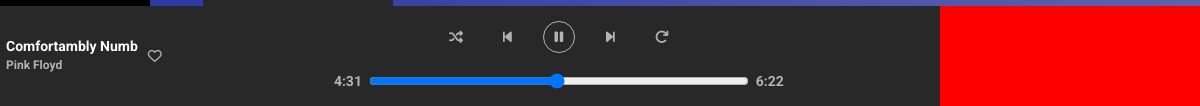
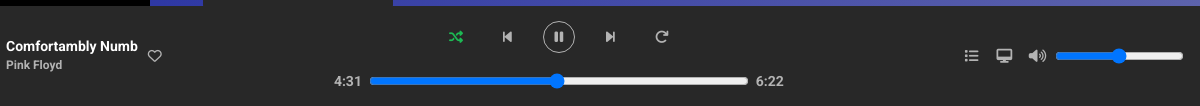
Before and after one commit to LeoNick85/html-css-spotifyweb, a plain HTML site: page index.html in a window 1280 px wide. Shown: the part 694-800 px from the top of the page, 80-1280 px from the left. Drawn offline with Linux system fonts and the light colour scheme.

Commit message:
Completed right footer

```diff
--- a/index.html
+++ b/index.html
@@ -78,7 +78,7 @@
                             Music for Exercise
                         </li>
                         <li>
-                            The Dark Side of the Moon
+                            The Wall
                         </li>
                         <li>
                             OK Computer
@@ -99,7 +99,7 @@
                             Japanese LoFi
                         </li>
                         <li>
-                            Discover Weekly
+                            Legendary Guitar Solos
                         </li>
                     </ul>
                 </div>
@@ -339,10 +339,12 @@
                     <input type="range" min="1" max="100" value="50" class="slider" id="track-player">
                     <span>6:22</span>
                 </div>
-
             </div>
             <div id="footer-right">
-
+                <button type="button" class="btn-play"><i class="fas fa-list"></i></button>
+                <button type="button" class="btn-play"><i class="fas fa-desktop"></i></button>
+                <button type="button" class="btn-play"><i class="fas fa-volume-up"></i></button>
+                <input type="range" min="1" max="100" value="50" class="slider" id="volume">
             </div>
         </footer>
     </body>
--- a/style.css
+++ b/style.css
@@ -334,7 +334,11 @@ footer {
     color: #b3b3b3;
 }
 
-.btn-play:nth-child(3) {
+#footer-center .btn-play:nth-child(1) {
+    color: #1db954;
+}
+
+#footer-center .btn-play:nth-child(3) {
     border: 1px solid #b3b3b3;
     border-radius: 50%;
 }
@@ -355,7 +359,13 @@ footer {
 }
 
 #footer-right {
-    background-color: red;
     width: 260px;
     height: 100%;
+    display: flex;
+    align-items: center;
+    padding: 16px;
 }
+
+#footer-right .btn-play {
+    margin-right: 2px;
+}
```
